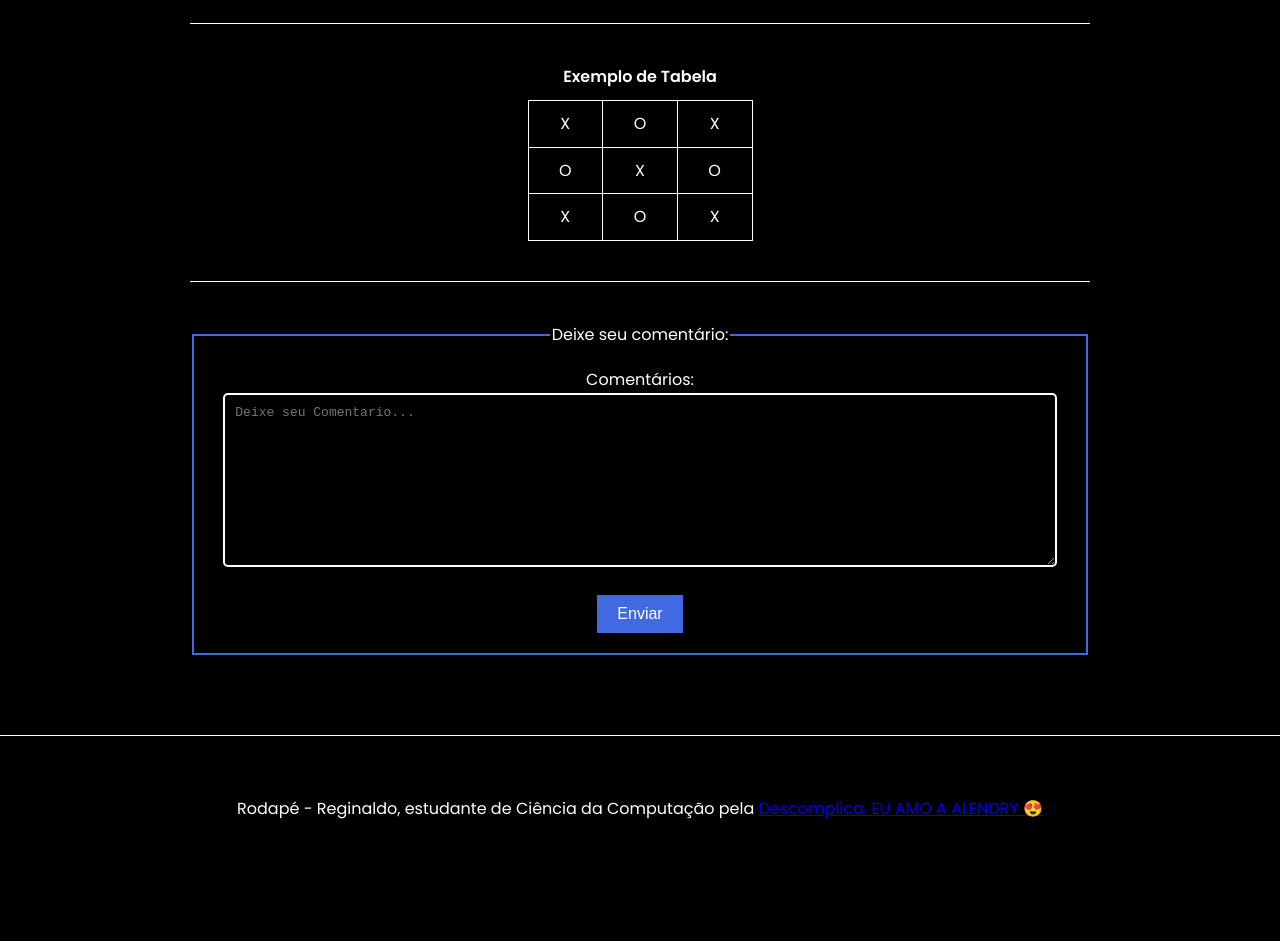
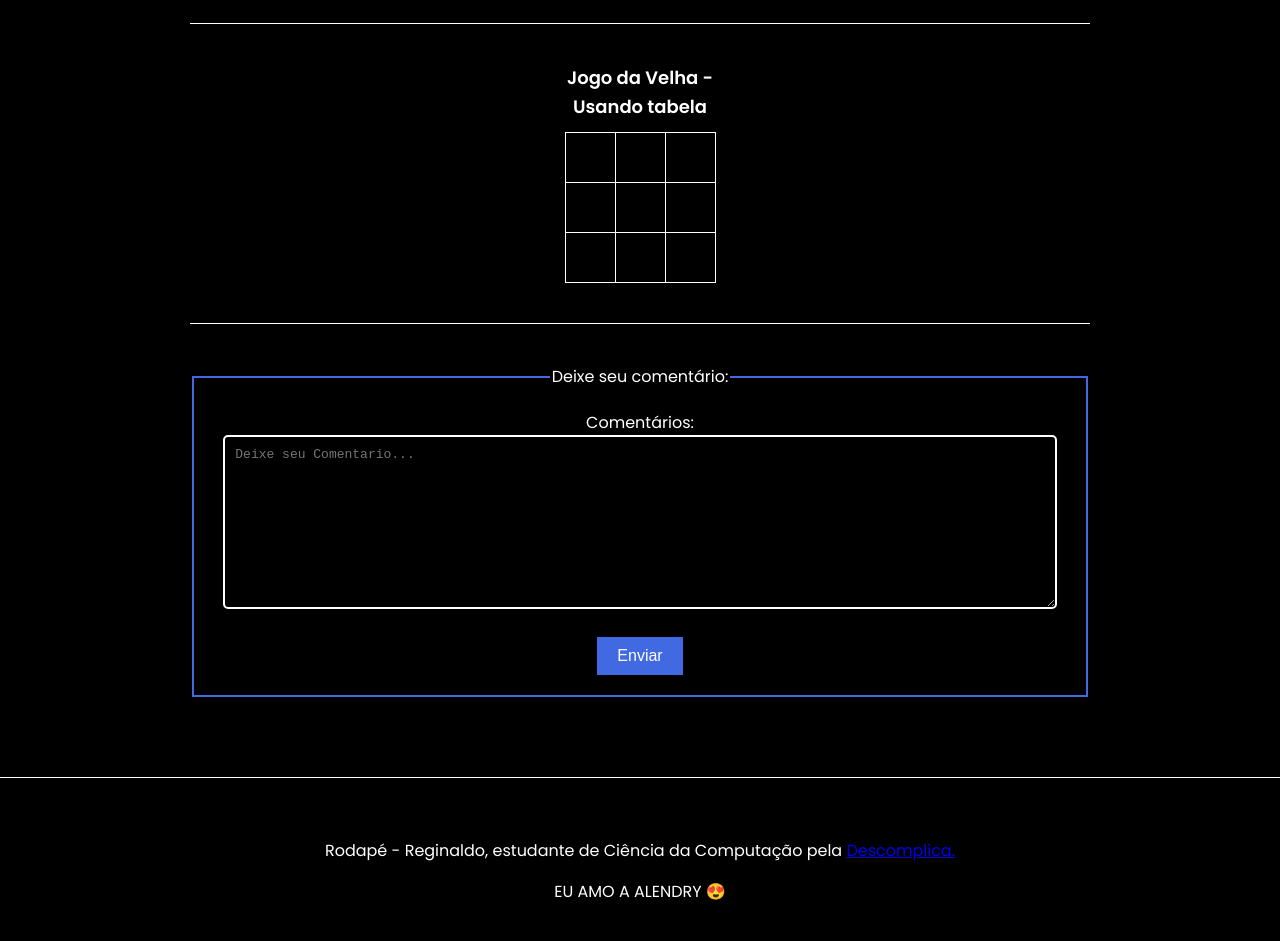
Before and after one commit to MoonKairos/portifolio, a plain HTML site: page index.html in a window 1280 px wide. Shown: the part 1200-2141 px from the top of the page. Before the commit the page ends 2041 px from the top, so only its background shows below. Drawn offline with Linux system fonts and the light colour scheme.

Commit message:
tictactoy game

```diff
--- a/index.html
+++ b/index.html
@@ -1,4 +1,5 @@
 <!DOCTYPE html>
+
 <html lang="en">
     <head>
         <meta charset="UTF-8">
@@ -43,22 +44,22 @@
 
             <hr>
 
-        <table border="1">
-            <caption>Exemplo de Tabela</caption>
+            <table id="tabuleiro">
+                <caption>Jogo da Velha - Usando tabela</caption>
                 <tr>
-                <td>X</td>
-                <td>O</td>
-                <td>X</td>
+                    <td data-pos="0"></td>
+                    <td data-pos="1"></td>
+                    <td data-pos="2"></td>
                 </tr>
                 <tr>
-                <td>O</td>
-                <td>X</td>
-                <td>O</td>
+                    <td data-pos="3"></td>
+                    <td data-pos="4"></td>
+                    <td data-pos="5"></td>
                 </tr>
                 <tr>
-                <td>X</td>
-                <td>O</td>
-                <td>X</td>
+                    <td data-pos="6"></td>
+                    <td data-pos="7"></td>
+                    <td data-pos="8"></td>
                 </tr>
             </table>
 
@@ -77,7 +78,11 @@
         <hr>
 
         <footer>
-        Rodapé - Reginaldo, estudante de Ciência da Computação pela <a href="https://descomplica.com.br/">Descomplica. EU AMO A ALENDRY 😍 <!-- Comentário --></a>
+            Rodapé - Reginaldo, estudante de Ciência da Computação pela <a href="https://descomplica.com.br/">Descomplica.</a>
+            <p> EU AMO A ALENDRY 😍 <!-- Comentário --></p>
         </footer>
+
+        <script src = "script.js"></script>
+
     </body>
 </html>
--- /dev/null
+++ b/script.js
@@ -0,0 +1,30 @@
+const CELULAS = document.querySelectorAll('#tabuleiro td')
+
+let jogadorAtual = 'X';
+let jogoAtivo = true;
+let estadoJogo = ["", "", "", "", "", "", "", "", ""];
+
+const combinacoesVencedoras = [
+    [0, 1, 2], // Linhas
+    [3, 4, 5],
+    [6, 7, 8],
+    [0, 3, 6], // Colunas
+    [1, 4, 7],
+    [2, 5, 8],
+    [0, 4, 8], // Diagonais
+    [2, 4, 6]
+];
+
+function celulaClicada(event){
+    const celula = event.target;
+    const posicao = parseInt(celula.getAttribute('data-pos'));
+
+    if (estadoJogo[posicao] !== "" || !jogoAtivo){
+        return;
+    }
+
+    estadoJogo[posicao] = jogadorAtual;
+    celula.textContent = jogadorAtual;
+}
+
+CELULAS.forEach(celula => celula.addEventListener('click', celulaClicada));
--- a/style.css
+++ b/style.css
@@ -72,24 +72,32 @@ main p {
 }
 
 /* Tabela */
+/* Estilos para a tabela */
 table {
-    width: 25%;
     border-collapse: collapse;
-    margin-top: 20px;
-    margin: auto;
+    margin: 20px auto;
 }
 
-table, th, td {
+/* Estilos para as células */
+th, td {
+    height: 50px;
+    width: 50px;
     border: 1px solid #FFFFFF;
-    padding: 10px;
+    padding: 0;
     text-align: center;
+    cursor: pointer;
+    box-sizing: border-box;
+    font-size: 24px; /* Tamanho da fonte para as células */
 }
 
+/* Estilo para o caption */
 table caption {
     margin-bottom: 10px;
     font-weight: bold;
     color: #FFFFFF;
+    font-size: 18px; /* Tamanho da fonte específico para o caption */
 }
+
 
 /* Estilos para figuras e imagens */
 figure {
```
Lines whose indentation alone changed are shown as unchanged.
